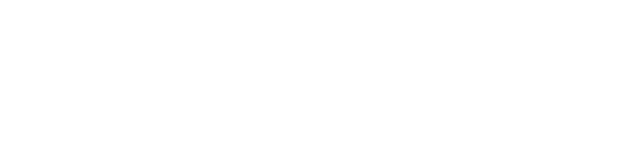
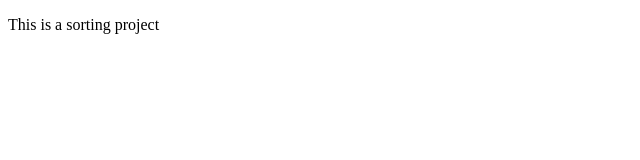
Before and after one commit to Litosae/sortingProject, a plain HTML site: page index.html in a window 1280 px wide. Shown: the whole page, without its empty margins (0-640 px from the left). Drawn offline with Linux system fonts and the light colour scheme.

Commit message:
Added p element in html file

```diff
--- a/index.html
+++ b/index.html
@@ -7,6 +7,6 @@
     <script src="scripts/script.js"></script>
 </head>
 <body>
-
+    <p>This is a sorting project</p>
 </body>
 </html>
```
